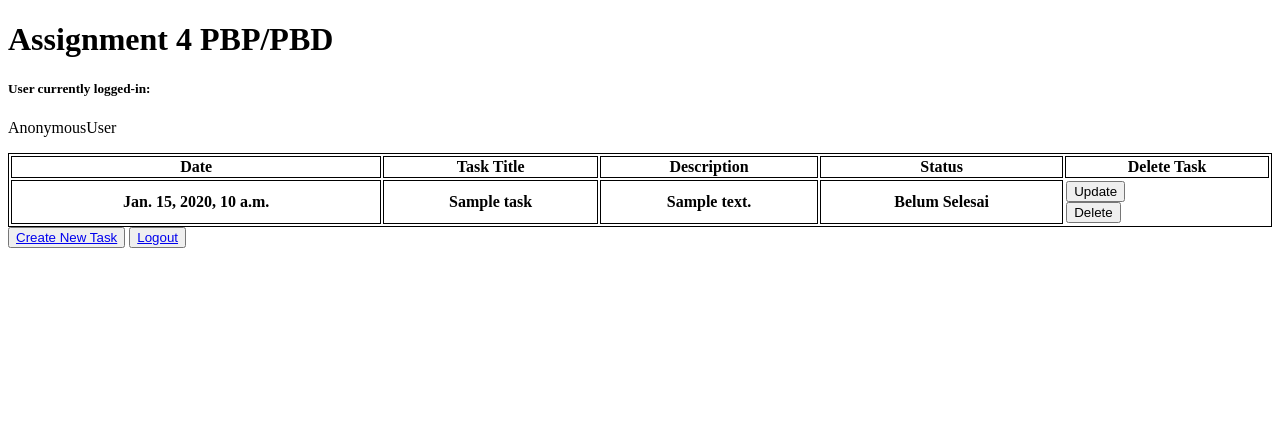
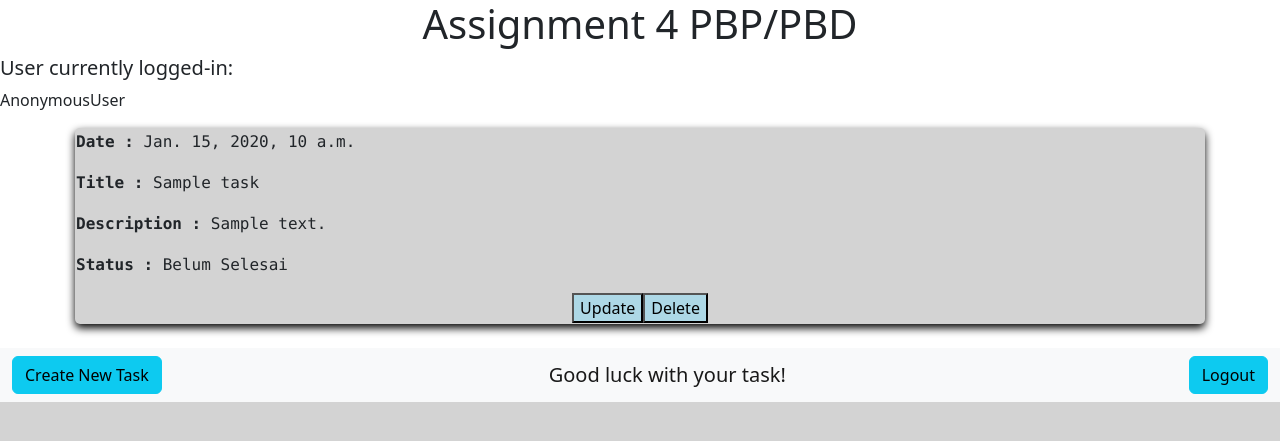
Before and after one commit to andreshapradana/andretugas2pbp, a Django app: template todolist/templates/todolist.html in a window 1280 px wide. Shown: the top 441 px of the page. Run offline with Django 4.2, Linux system fonts and the light colour scheme; the template is opened without the code that fills it: most values are stand-ins (such as "Sample title", 1, 10 or a date in 2020).

Commit message:
decorated + card

```diff
--- a/static/css/style.css
+++ b/static/css/style.css
@@ -6,7 +6,3 @@
 th{
     border: 1px solid;
 }
-
-h2{
-    text-align: center;
-}
--- a/templates/base.html
+++ b/templates/base.html
@@ -8,11 +8,14 @@
   <link rel="stylesheet" href="{% static 'css/style.css' %}">
   {% block meta %}
   {% endblock meta %}
+  <title>Todolist</title>
+  <link href="https://cdn.jsdelivr.net/npm/bootstrap@5.2.1/dist/css/bootstrap.min.css" rel="stylesheet" integrity="sha384-iYQeCzEYFbKjA/T2uDLTpkwGzCiq6soy8tYaI1GyVh/UjpbCx/TYkiZhlZB6+fzT" crossorigin="anonymous">
 </head>
 
 <body>
   {% block content %}
   {% endblock content %}
+  <script src="https://cdn.jsdelivr.net/npm/bootstrap@5.2.1/dist/js/bootstrap.bundle.min.js" integrity="sha384-u1OknCvxWvY5kfmNBILK2hRnQC3Pr17a+RTT6rIHI7NnikvbZlHgTPOOmMi466C8" crossorigin="anonymous"></script>
 </body>
 
 </html>
--- a/todolist/templates/todolist.html
+++ b/todolist/templates/todolist.html
@@ -1,32 +1,84 @@
 {% extends 'base.html' %}
 
  {% block content %}
+ <style>
+  .cards{
+    box-shadow: 0 4px 8px 0  black;
+    transition: 0.3s;
+    border-radius: 5px;
+    background-color: lightgrey;
+    padding: 1px;
+    margin-left: 75px;
+    margin-right: 75px;
+  }
+
+  .cards:hover {
+  box-shadow:  0 4px 8px 0 green;
+}
+
+  .textwrap{
+    white-space: nowrap;
+    font-family: "Monaco";
+  }
+
+  .buttoncontainer{
+    display: flex;
+    text-align: center;
+    justify-content: center;
+    align-items: center;
+  }
+
+  .container-fluid{
+    display: flex;
+    text-align: center;
+    justify-content: center;
+    align-items: center;
+  }
+
+  button{
+    background-color: lightblue;
+    color: black;
+  }
+  h1{
+    text-align: center;
+  }
+
+  html{
+    background-color: lightgray;
+  }
+
+ </style>
 
   <h1>Assignment 4 PBP/PBD</h1>
 
   <h5>User currently logged-in: </h5>
   <p>{{user}}</p>
 
-  <table>
-    <tr>
-      <th>Date</th>
-      <th>Task Title</th>
-      <th>Description</th>
-      <th>Status</th>
-      <th>Delete Task</th>
-    </tr>
+
     {% comment %} Add the data below this line {% endcomment %}
     {% for task in list_todolist %}
-    <tr>
-      <th>{{task.date}}</th>
-      <th>{{task.title}}</th>
-      <th>{{task.description}}</th>
+    <div class= "cards">
+      <p>
+        <span class="textwrap"><b>Date : </b></span>
+        <span class="textwrap">{{task.date}}</span>
+        </p>
+        <p>
+        <span class="textwrap"><b>Title : </b></span>
+        <span class="textwrap">{{task.title}}</span>
+        </p>
+        <p>
+        <span class="textwrap"><b>Description : </b></span>
+        <span class="textwrap">{{task.description}}</span>
+        </p>
+        <p>
+        <span class="textwrap"><b>Status : </b></span>
         {% if task.is_finished %}
-        <th>Selesai</th>
+        <span class="textwrap">Selesai</span>
         {% else %}
-        <th>Belum Selesai</th>
+        <span class="textwrap">Belum Selesai</span>
         {% endif %}
-      <td>
+      </p>
+          <div class = "buttoncontainer">
           <form method="POST" action="{% url 'todolist:update_data' %}">
             {% csrf_token %}
             <input type="hidden" name="id" value="{{x.id}}"/>
@@ -37,11 +89,16 @@
             <input type="hidden" name="id" value="{{x.id}}"/>
             <button type="submit">Delete</button>
           </form>
-        </td>
-    </tr>
+        </div>
+    </div><br>
     {% endfor %}
-  </table>
-  <button><a href="{% url 'todolist:create_task' %}">Create New Task</a></button>
-  <button><a href="{% url 'todolist:logout' %}">Logout</a></button>
+    <nav class="navbar bg-light">
+      <div class="container-fluid">
+        <a href="{% url 'todolist:create_task' %}"><button class="btn btn-info">Create New Task</button></a>
+
+        <span class="navbar-brand mb-0 h1">Good luck with your task!</span>
+        <a href="{% url 'todolist:logout' %}"><button class="btn btn-info">Logout</button></a>
+      </div>
+    </nav>
 
  {% endblock content %}
```
Also changed, not shown: todolist/templates/create-task.html (+28 -1 lines), todolist/templates/login.html (+28 -3 lines), todolist/templates/register.html (+19 -1 lines). Lines whose indentation alone changed are shown as unchanged.
